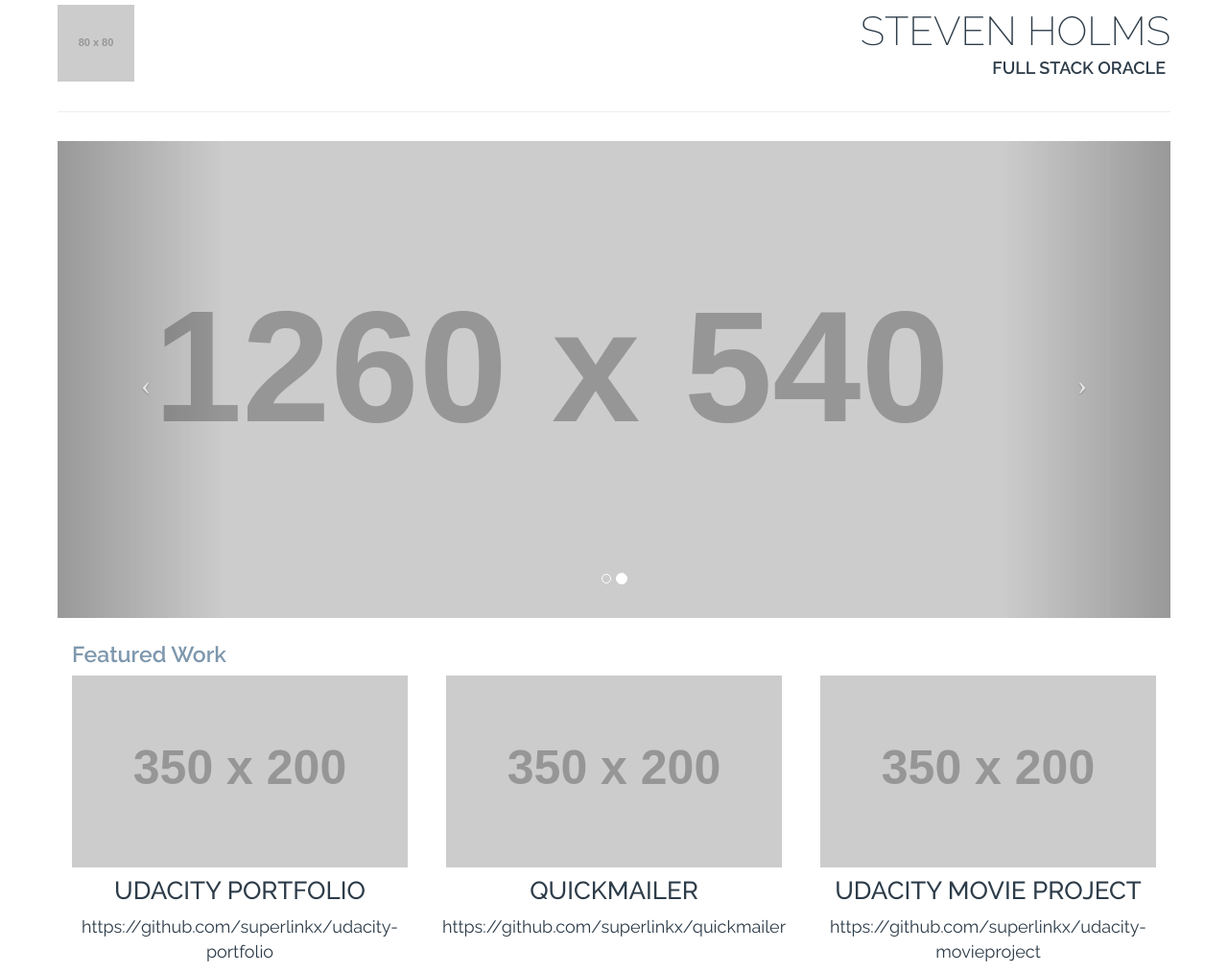
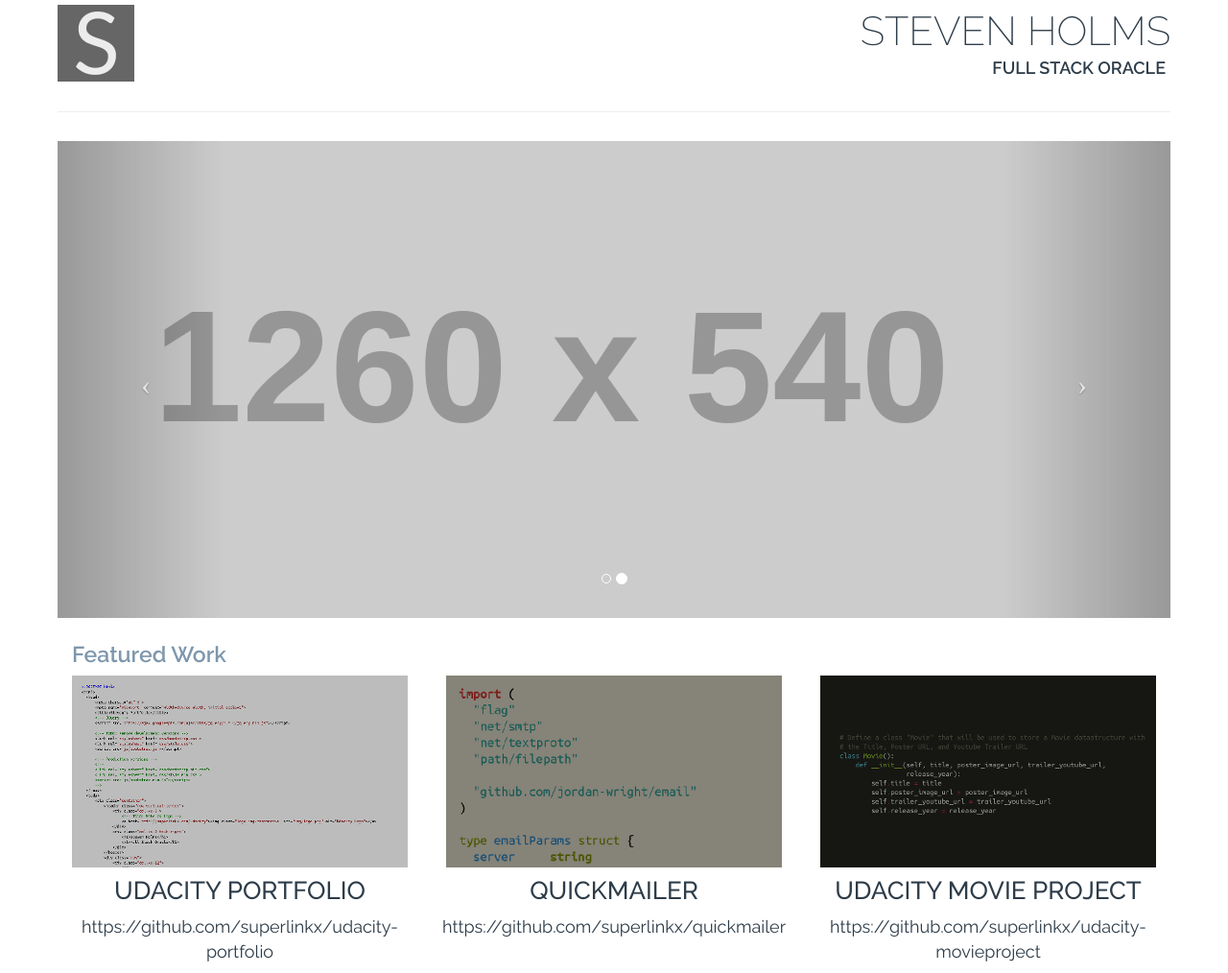
Before and after one commit to superlinkx/udacity-portfolio, a plain HTML site: page index.html in a window 1280 px wide. Shown: the whole page at 96% size. Drawn offline with nearby package versions, Linux system fonts and the light colour scheme; placeholder pictures from the web are drawn by us.

Commit message:
Added images for portfolio items
TODO: Add images for slider (3 sizes each) and double check rubric standards

```diff
--- a/index.html
+++ b/index.html
@@ -24,7 +24,7 @@
 			<header class="row vertical-center">
 				<div class="col-xs-3">
 					<!-- TODO: Make 2x logo -->
-					<a href="http://superlinkx.com/udacity"><img class="logo img-responsive" src="http://placehold.it/80x80" alt="Udacity Logo"></a>
+					<a href="http://superlinkx.com/udacity"><img class="logo img-responsive" src="img/logo.png" alt="Udacity Logo"></a>
 				</div>
 				<div class="col-xs-9 text-right">
 					<h1>Steven Holms</h1>
@@ -87,21 +87,21 @@
 					<!-- TODO: Make 2x versions for each image and then use srcset -->
 					<section class="col-sm-4 entry">
 						<a href="https://github.com/superlinkx/udacity-portfolio">
-							<img class="img-responsive splash-img" src="http://placehold.it/350x200" alt="Portfolio Splash Image">
+							<img class="img-responsive splash-img" src="img/portfolio.png" alt="Portfolio Splash Image">
 							<h4>Udacity Portfolio</h4>
 							<span class="project-url text-">https://github.com/superlinkx/udacity-portfolio</span>
 						</a>
 					</section>
 					<section class="col-sm-4 entry">
 						<a href="https://github.com/superlinkx/quickmailer">
-							<img class="img-responsive splash-img" src="http://placehold.it/350x200" alt="quickmailer Splash Image">
+							<img class="img-responsive splash-img" src="img/quickmailer.png" alt="quickmailer Splash Image">
 							<h4>quickmailer</h4>
 							<span class="project-url">https://github.com/superlinkx/quickmailer</span>
 						</a>
 					</section>
 					<section class="col-sm-4 entry">
 						<a href="https://github.com/superlinkx/udacity-movieproject">
-							<img class="img-responsive splash-img" src="http://placehold.it/350x200" alt="Movie Project Splash Image">
+							<img class="img-responsive splash-img" src="img/movie-project.png" alt="Movie Project Splash Image">
 							<h4>Udacity Movie Project</h4>
 							<span class="project-url">https://github.com/superlinkx/udacity-movieproject</span>
 						</a>
```
Also changed, not shown: img/logo.png (added), img/movie-project.png (added), img/portfolio.png (added), img/quickmailer.png (added).
